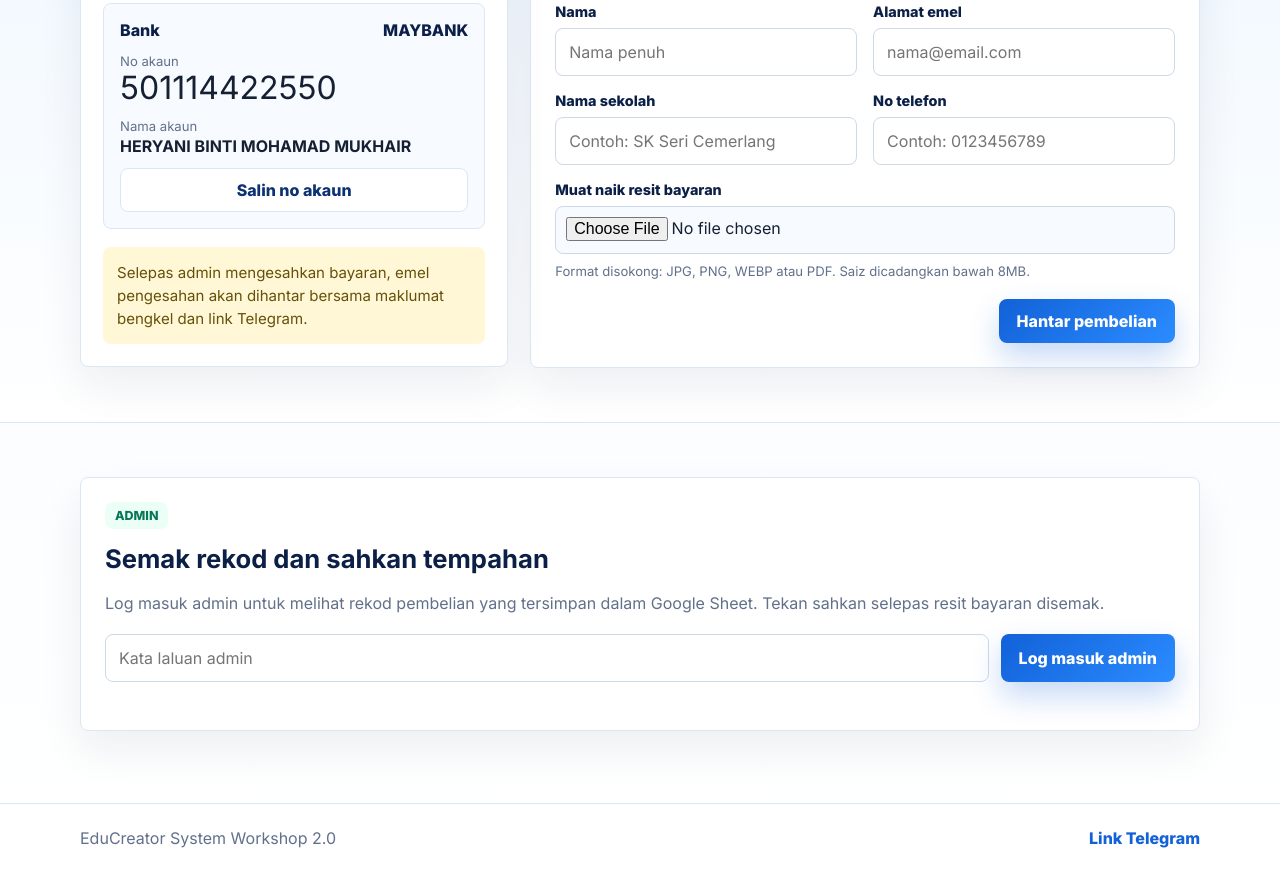
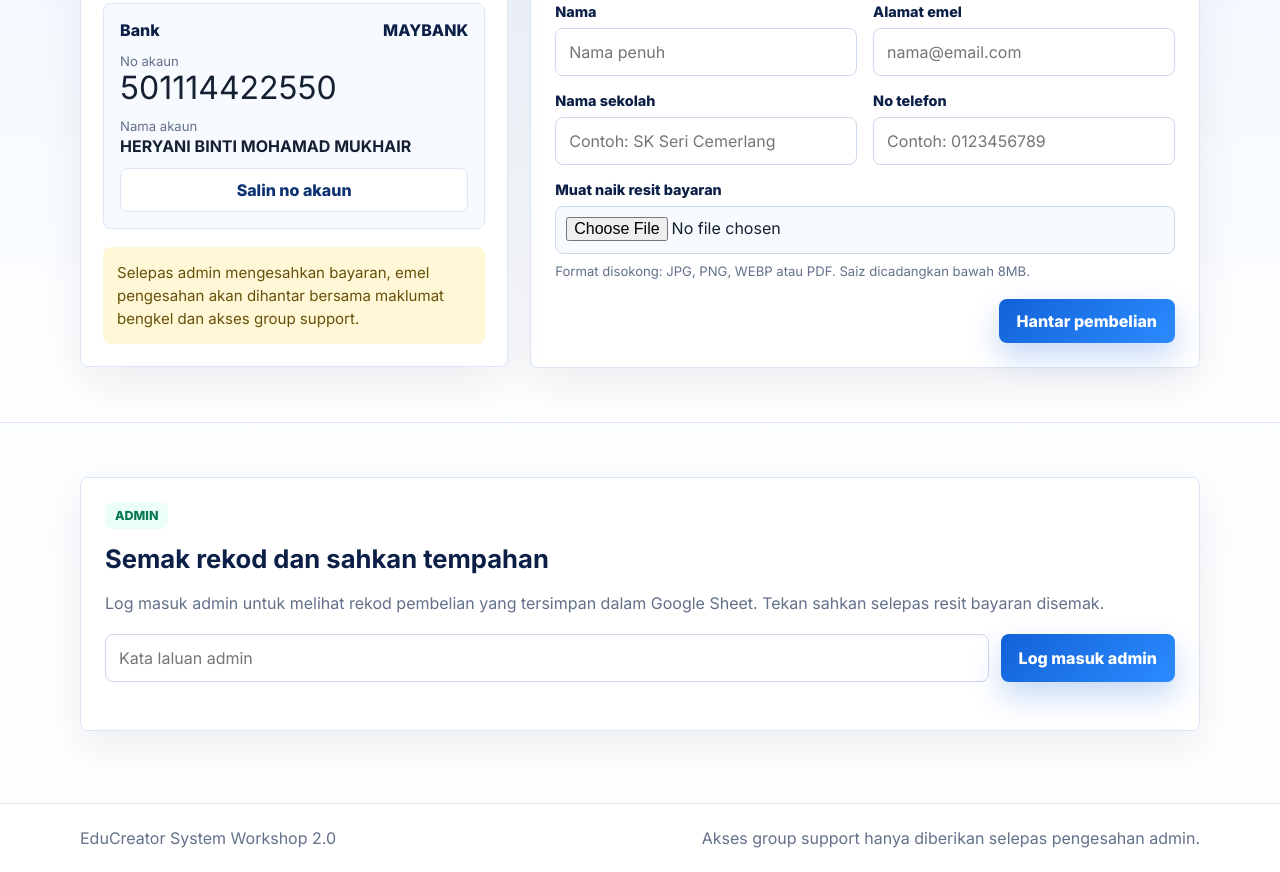
Before and after one commit to educreatorsystem/workshop2.0, a plain HTML site: page index.html in a window 1280 px wide. Shown: the part 1477-2349 px from the top of the page. Drawn offline with Linux system fonts and the light colour scheme.

Commit message:
Add files via upload

```diff
--- a/index.html
+++ b/index.html
@@ -797,7 +797,6 @@
             </p>
             <div class="hero-actions">
               <a class="btn" href="#daftar">Saya nak daftar sekarang</a>
-              <a class="btn btn-secondary" href="https://t.me/+H_aPfKt9ulIzYzM1" target="_blank" rel="noopener">Join Telegram</a>
             </div>
             <div class="quick-facts" aria-label="Maklumat workshop">
               <div class="fact">
@@ -887,7 +886,7 @@
             </div>
 
             <div class="payment-note">
-              Selepas admin mengesahkan bayaran, emel pengesahan akan dihantar bersama maklumat bengkel dan link Telegram.
+              Selepas admin mengesahkan bayaran, emel pengesahan akan dihantar bersama maklumat bengkel dan akses group support.
             </div>
           </aside>
 
@@ -976,7 +975,7 @@
     <footer class="footer">
       <div class="container footer-inner">
         <span>EduCreator System Workshop 2.0</span>
-        <a href="https://t.me/+H_aPfKt9ulIzYzM1" target="_blank" rel="noopener">Link Telegram</a>
+        <span>Akses group support hanya diberikan selepas pengesahan admin.</span>
       </div>
     </footer>
   </div>
@@ -987,8 +986,7 @@
     const CONFIG = {
       scriptUrl: "https://script.google.com/macros/s/AKfycbwzAMWjSDY87W6vXDF1U0YcArP-MVbrtIfmx66fGI31CVSIyNBNKVQo3ANrYVFrkj_R/exec",
       workshopAt: "2026-06-27T14:30:00+08:00",
-      accountNumber: "501114422550",
-      telegramUrl: "https://t.me/+H_aPfKt9ulIzYzM1"
+      accountNumber: "501114422550"
     };
 
     const $ = (selector) => document.querySelector(selector);
```
Also changed, not shown: 1 other file.
